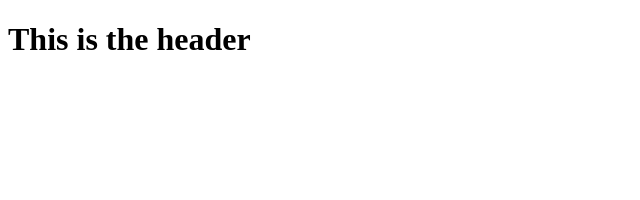
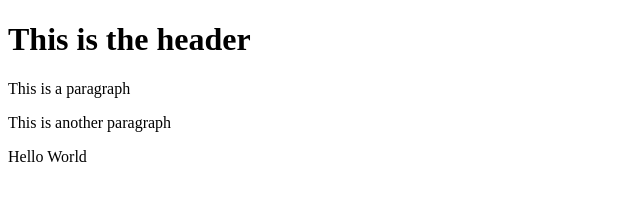
Before and after one commit to sharon-f-lewis/git-test, a website: page index.html in a window 1280 px wide. Shown: the whole page, without its empty margins (0-640 px from the left). Drawn offline with Linux system fonts and the light colour scheme.

Commit message:
Using NPM

```diff
--- a/index.html
+++ b/index.html
@@ -8,5 +8,8 @@
 </head>
 <body>
   <h1>This is the header</h1>
+  <p>This is a paragraph</p>
+  <p>This is another paragraph</p>
+  <p>Hello World</p>
 </body>
 </html>
```
Also changed, not shown: package.json (added, +24 -0 lines), 2 other files.
